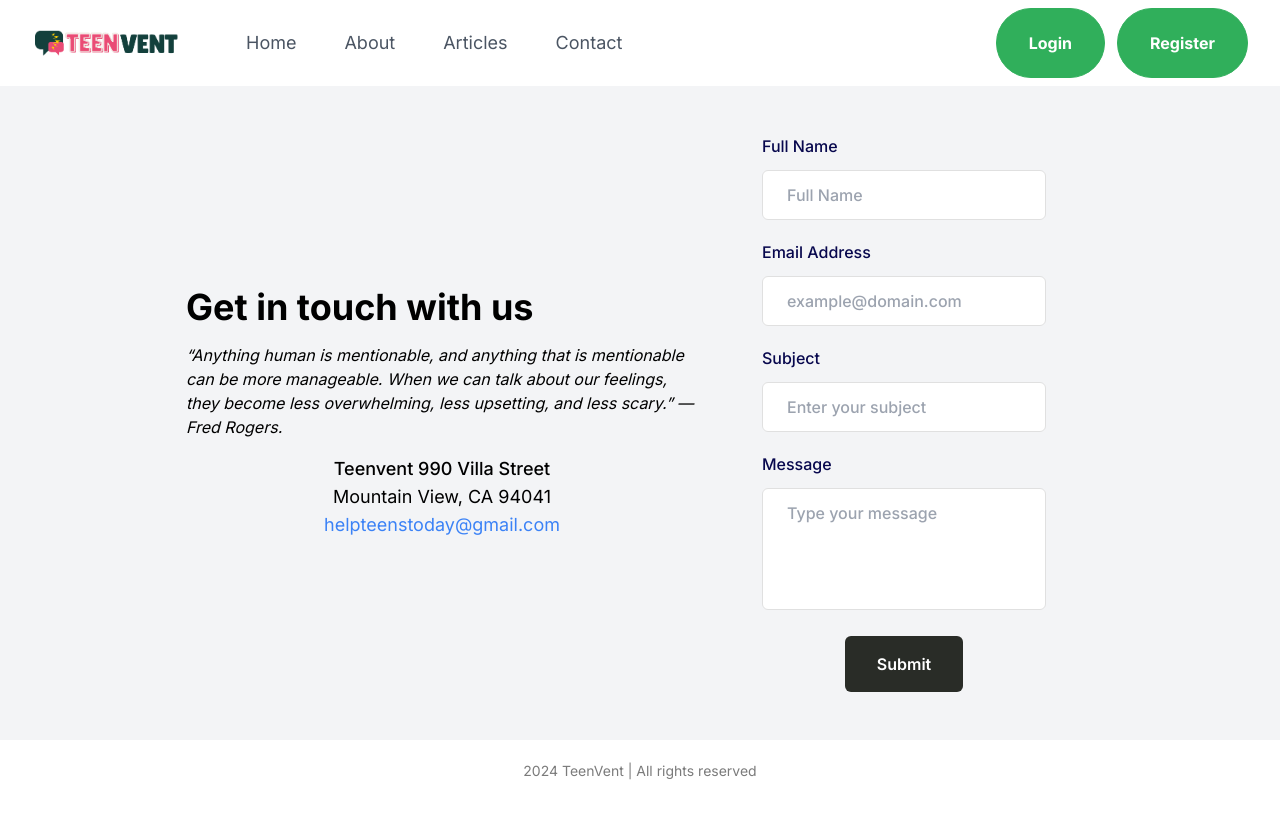
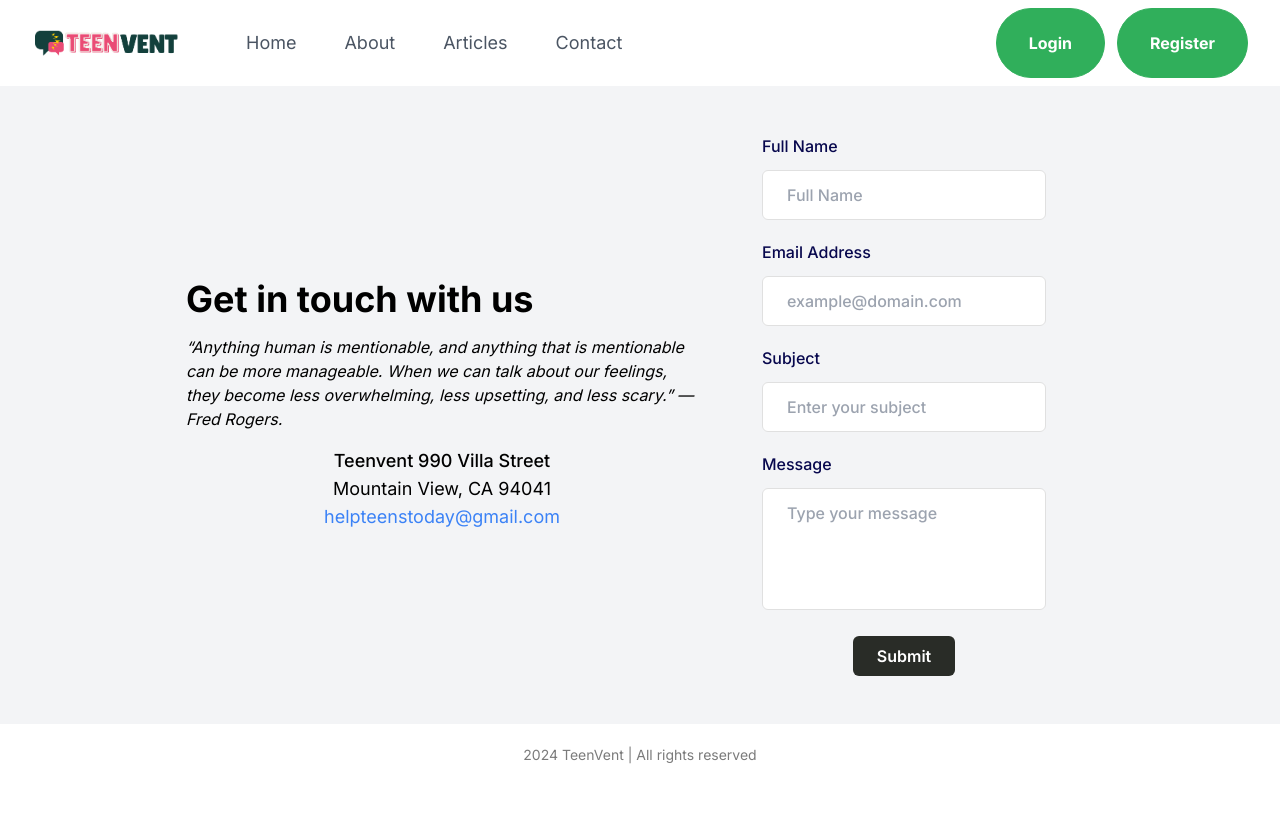
Before and after one commit to miadinh38/mental-health-app, a Next.js app in the folder frontend/: page /contact in a window 1280 px wide. Shown: the top 818 px of the page. Built offline with nearby package versions, Linux system fonts and the light colour scheme.

Commit message:
Minor update

```diff
--- a/frontend/app/globals.css
+++ b/frontend/app/globals.css
@@ -119,7 +119,7 @@ body {
     @apply border-green-50 bg-green-50 px-8 py-5 text-white hover:bg-black
   }
   .btn_dark_green {
-    @apply bg-green-90 px-8 py-4 text-white transition-all hover:bg-black
+    @apply bg-green-90 px-6 py-2 text-white transition-all hover:bg-black
   }
   .btn_dark_green_outline  {
     @apply border-gray-20 bg-green-90 px-8 py-5 text-white
```
